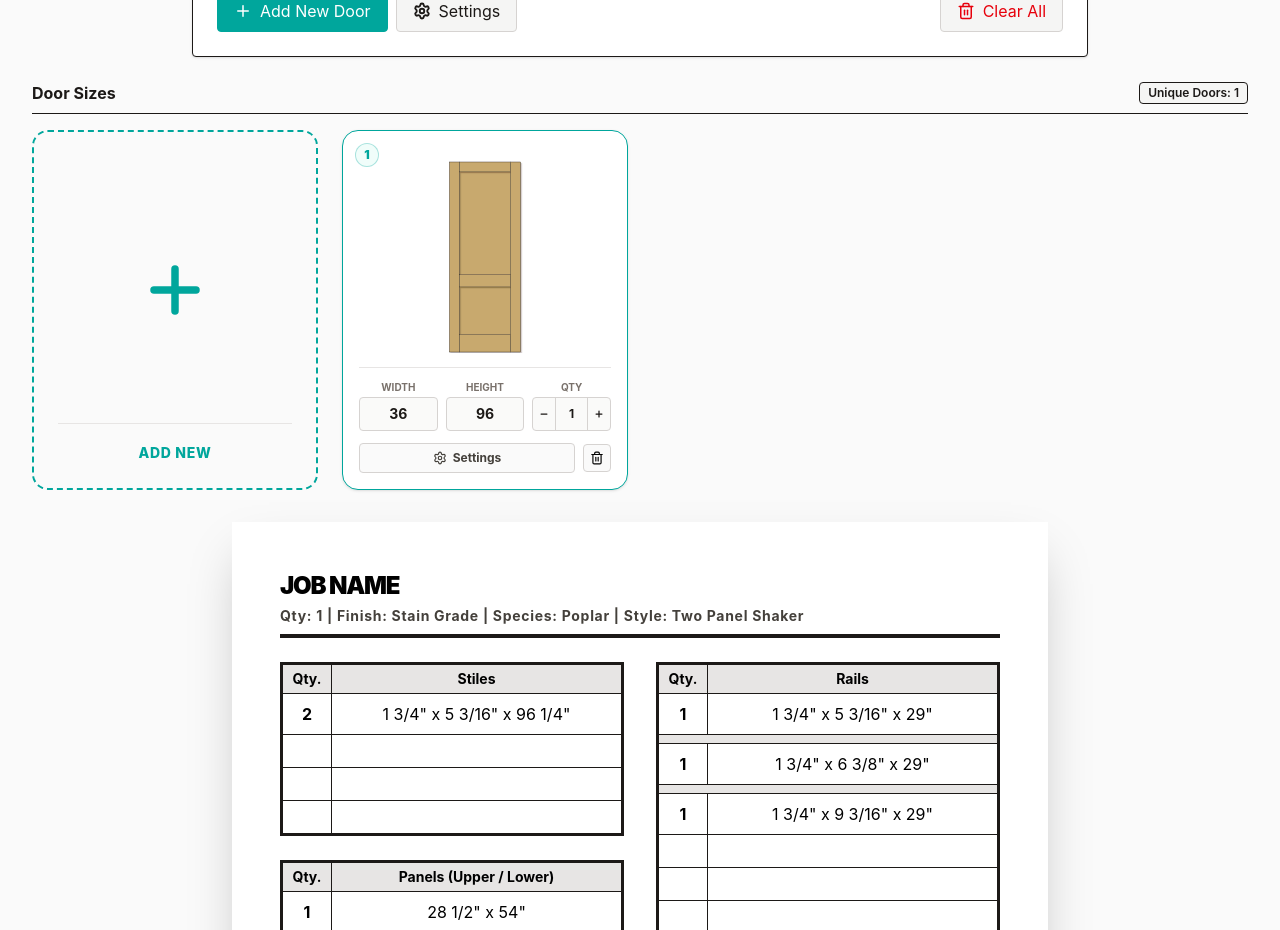
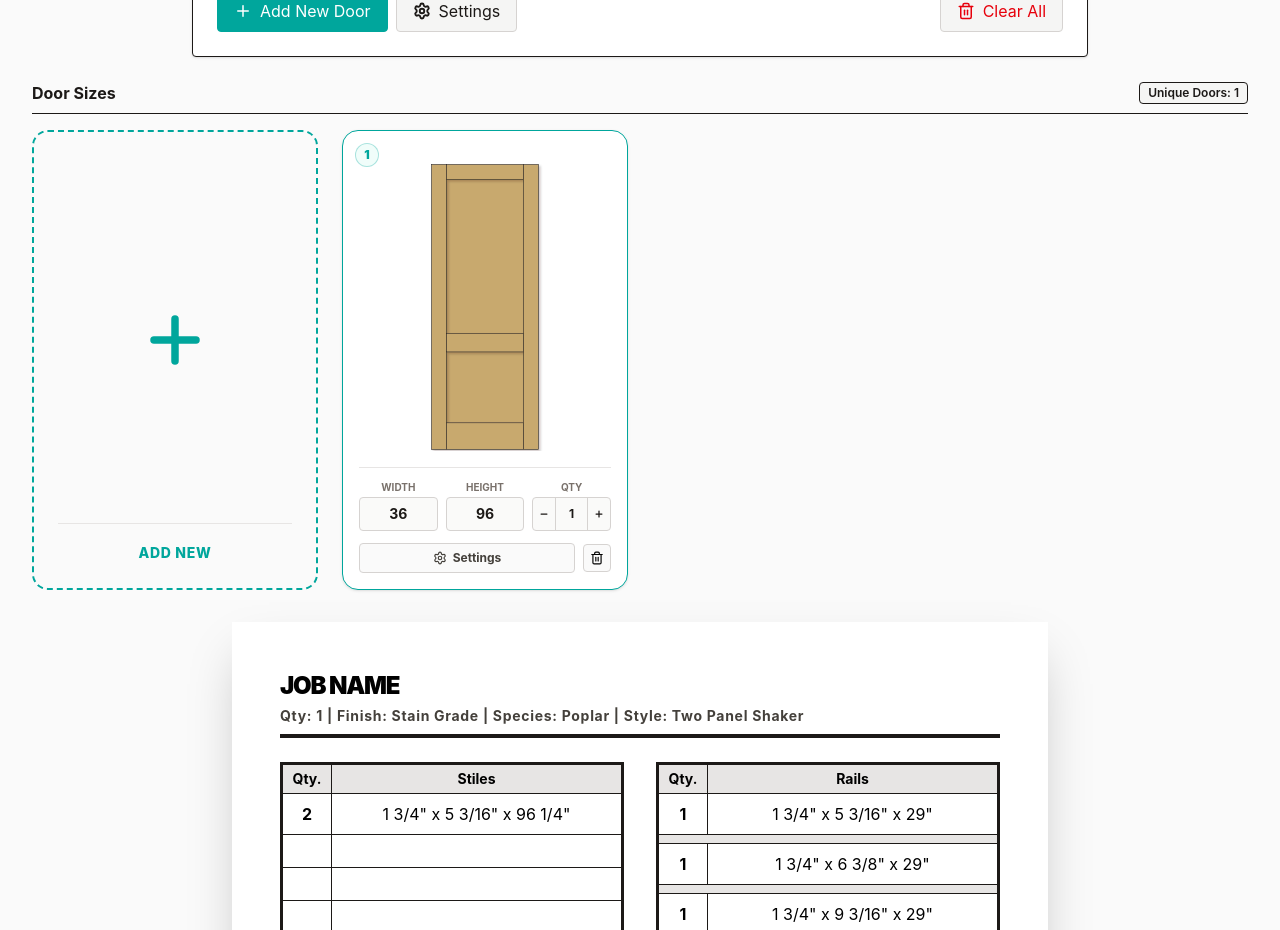
Before and after one commit to Ravoldt/Door-Solver, a React (Vite) app in the folder door-calculator/: page / in a window 1280 px wide. Shown: the part 880-1810 px from the top of the page. Built offline with nearby package versions, Linux system fonts and the light colour scheme.

Commit message:
ui scaling and lint error fixes

```diff
--- a/door-calculator/src/App.jsx
+++ b/door-calculator/src/App.jsx
@@ -123,13 +123,15 @@ const App = () => {
   const [pendingGlobalCloseConfirm, setPendingGlobalCloseConfirm] = useState(false);
   const [initialGlobalSettings, setInitialGlobalSettings] = useState(null);
 
-  useEffect(() => {
-    if (activeSettingsDoorId === "global") {
-      setInitialGlobalSettings({ ...settings });
-    } else {
-      setInitialGlobalSettings(null);
-    }
-  }, [activeSettingsDoorId]);
+  const handleOpenGlobalSettings = () => {
+    setInitialGlobalSettings({ ...settings });
+    setActiveSettingsDoorId("global");
+  };
+
+  const handleOpenDoorSettings = (doorId) => {
+    setInitialGlobalSettings(null);
+    setActiveSettingsDoorId(doorId);
+  };
 
   const [doors, setDoors] = useState(() => {
     try {
@@ -272,6 +274,7 @@ const App = () => {
         return;
       }
     }
+    setInitialGlobalSettings(null);
     setActiveSettingsDoorId(null);
   };
 
@@ -716,7 +719,7 @@ const App = () => {
 
               <button
                 type="button"
-                onClick={() => setActiveSettingsDoorId("global")}
+                onClick={handleOpenGlobalSettings}
                 className={`${secondaryButtonClassName} cursor-pointer`}
                 title="Configure defaults and preview style"
               >
@@ -746,7 +749,7 @@ const App = () => {
             {/* Add New Card */}
             <button
               onClick={addDoor}
-              className="flex flex-col items-center justify-between border-2 border-dashed border-[#00A69C] hover:border-teal-700 rounded-2xl bg-[#FAFAFA] hover:bg-teal-50/10 p-6 min-h-[360px] transition-all cursor-pointer group"
+              className="flex flex-col items-center justify-between border-2 border-dashed border-[#00A69C] hover:border-teal-700 rounded-2xl bg-[#FAFAFA] hover:bg-teal-50/10 p-6 min-h-[460px] transition-all cursor-pointer group"
             >
               <div className="flex-1 flex items-center justify-center">
                 <Plus size={72} className="text-[#00A69C] group-hover:text-teal-700 transition-colors stroke-[2.5]" />
@@ -769,7 +772,7 @@ const App = () => {
                   index={index}
                   onUpdate={updateDoor}
                   onRemove={removeDoor}
-                  onOpenSettings={setActiveSettingsDoorId}
+                  onOpenSettings={handleOpenDoorSettings}
                   warnings={warnings}
                   globalSettings={settings}
                   doorType={doorType}
@@ -826,6 +829,7 @@ const App = () => {
                     }))
                   );
                   setPendingGlobalCloseConfirm(false);
+                  setInitialGlobalSettings(null);
                   setActiveSettingsDoorId(null);
                   toast.success("Applied changes to all doors.");
                 }}
@@ -837,6 +841,7 @@ const App = () => {
                 onClick={() => {
                   // Keep settings on existing doors, only apply to global settings for new doors
                   setPendingGlobalCloseConfirm(false);
+                  setInitialGlobalSettings(null);
                   setActiveSettingsDoorId(null);
                   toast.success("Applied changes to new doors only.");
                 }}
@@ -851,6 +856,7 @@ const App = () => {
                     setSettings(initialGlobalSettings);
                   }
                   setPendingGlobalCloseConfirm(false);
+                  setInitialGlobalSettings(null);
                   setActiveSettingsDoorId(null);
                   toast.success("Changes discarded.");
                 }}
--- a/door-calculator/src/components/DoorCard.jsx
+++ b/door-calculator/src/components/DoorCard.jsx
@@ -18,14 +18,14 @@ const DoorCard = ({
   const labelClassName = "block text-[10px] font-bold text-stone-500 uppercase mb-0.5 text-center";
 
   return (
-    <div className="bg-white rounded-2xl shadow-sm border border-[#00A69C] hover:border-teal-755 p-4 flex flex-col justify-between min-h-[360px] transition-all hover:shadow-md relative">
+    <div className="bg-white rounded-2xl shadow-sm border border-[#00A69C] hover:border-teal-755 p-4 flex flex-col justify-between min-h-[460px] transition-all hover:shadow-md relative">
       {/* Index Badge */}
       <div className="absolute top-3 left-3 w-6 h-6 rounded-full bg-teal-50 text-[#00A69C] flex items-center justify-center text-xs font-black border border-[#00A69C]/30 select-none z-10">
         {index + 1}
       </div>
 
       {/* Scaled Preview */}
-      <div className="flex-1 flex items-center justify-center py-2 min-h-[160px]">
+      <div className="flex-1 flex items-center justify-center py-2 min-h-[240px]">
         <DoorCardSvg door={door} settings={globalSettings} doorType={doorType} profile={profile} />
       </div>
 
--- a/door-calculator/src/components/DoorCardSvg.jsx
+++ b/door-calculator/src/components/DoorCardSvg.jsx
@@ -16,7 +16,7 @@ const DoorCardSvg = ({ door, settings, doorType, profile }) => {
   return (
     <svg
       viewBox={`${-p} ${-p} ${vbW} ${vbH}`}
-      className="w-full max-h-48 select-none pointer-events-none transition-all duration-350 mx-auto"
+      className="w-full max-h-72 select-none pointer-events-none transition-all duration-350 mx-auto"
       style={{ aspectRatio: `${vbW}/${vbH}` }}
     >
       <defs>
--- a/door-calculator/src/components/SettingsWorkspace.jsx
+++ b/door-calculator/src/components/SettingsWorkspace.jsx
@@ -1,7 +1,7 @@
 import React, { useState, useEffect, useRef, useMemo } from "react";
 import { X, RotateCcw, HelpCircle, ChevronDown, Check } from "lucide-react";
 import { DEFAULT_SETTINGS, STYLE_REQUIRED_SETTINGS, DOOR_STYLES, getDoorGeometry } from "../doorconfig";
-import { toFraction, parseFraction, formatInputDimension } from "../utils";
+import { parseFraction, formatInputDimension } from "../utils";
 import DimensionInput from "./DimensionInput";
 import { toast } from "react-hot-toast";
 import { validateDoor } from "../validation";
@@ -261,21 +261,20 @@ const SettingsWorkspace = ({
   const [refDoorId, setRefDoorId] = useState("default");
   const inlineInputRef = useRef(null);
 
-  // Sync refDoorId with doors list
-  useEffect(() => {
+  // Compute effective reference door ID for display/preview
+  const effectiveRefDoorId = useMemo(() => {
     if (editingDoorId && editingDoorId !== "global") {
-      setRefDoorId(String(editingDoorId));
-    } else if (doors.length === 0) {
-      if (refDoorId !== "default") {
-        setRefDoorId("default");
-      }
-    } else {
-      const exists = doors.some((d) => String(d.id) === String(refDoorId));
-      if (!exists || refDoorId === "default") {
-        setRefDoorId(String(doors[0].id));
-      }
+      return String(editingDoorId);
     }
-  }, [doors, refDoorId, editingDoorId]);
+    if (doors.length === 0) {
+      return "default";
+    }
+    const exists = doors.some((d) => String(d.id) === String(refDoorId));
+    if (exists) {
+      return refDoorId;
+    }
+    return String(doors[0].id);
+  }, [editingDoorId, doors, refDoorId]);
 
   // Safeguard: sanitize settings state by merging with defaults and ensuring numeric types
   const activeSettings = useMemo(() => {
@@ -304,10 +303,10 @@ const SettingsWorkspace = ({
 
   // Determine current width and height for reference preview
   const { previewWidth, previewHeight } = useMemo(() => {
-    if (refDoorId === "default" || !doors.length) {
+    if (effectiveRefDoorId === "default" || !doors.length) {
       return { previewWidth: localDefaultWidth, previewHeight: localDefaultHeight };
     }
-    const selectedDoor = doors.find((d) => String(d.id) === String(refDoorId));
+    const selectedDoor = doors.find((d) => String(d.id) === String(effectiveRefDoorId));
     if (selectedDoor) {
       return {
         previewWidth: Number(selectedDoor.width) || localDefaultWidth,
@@ -315,7 +314,7 @@ const SettingsWorkspace = ({
       };
     }
     return { previewWidth: localDefaultWidth, previewHeight: localDefaultHeight };
-  }, [refDoorId, doors, localDefaultWidth, localDefaultHeight]);
+  }, [effectiveRefDoorId, doors, localDefaultWidth, localDefaultHeight]);
 
   // Get drawing geometry
   const geometry = useMemo(() => {
@@ -351,7 +350,7 @@ const SettingsWorkspace = ({
       inlineInputRef.current.focus();
       inlineInputRef.current.select();
     }
-  }, [inlineEdit?.fieldName]);
+  }, [inlineEdit]);
 
   if (!isOpen) return null;
 
@@ -548,7 +547,7 @@ const SettingsWorkspace = ({
                 ) : (
                   <div className="relative">
                     <select
-                      value={refDoorId}
+                      value={effectiveRefDoorId}
                       onChange={(e) => {
                         setRefDoorId(e.target.value);
                         setInlineEdit(null);
```
